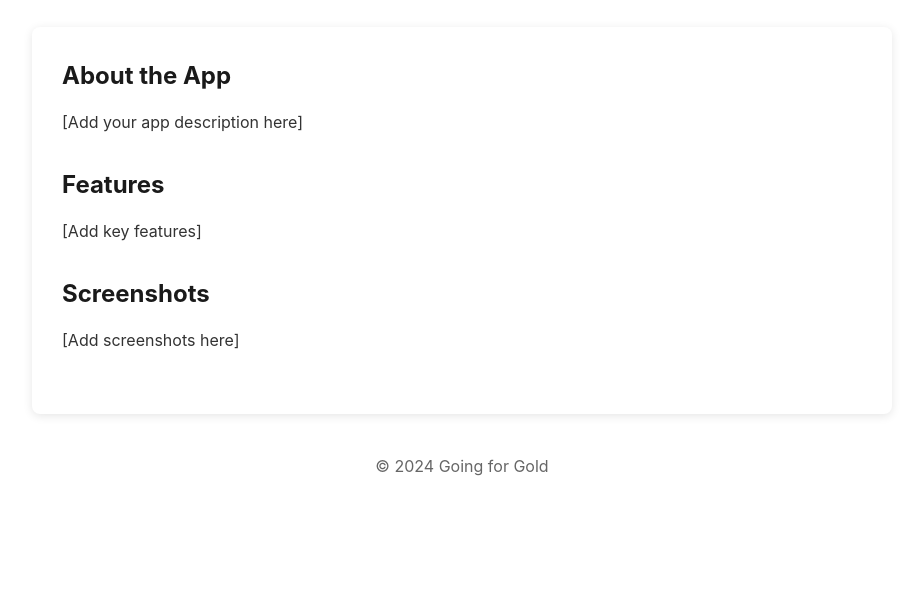
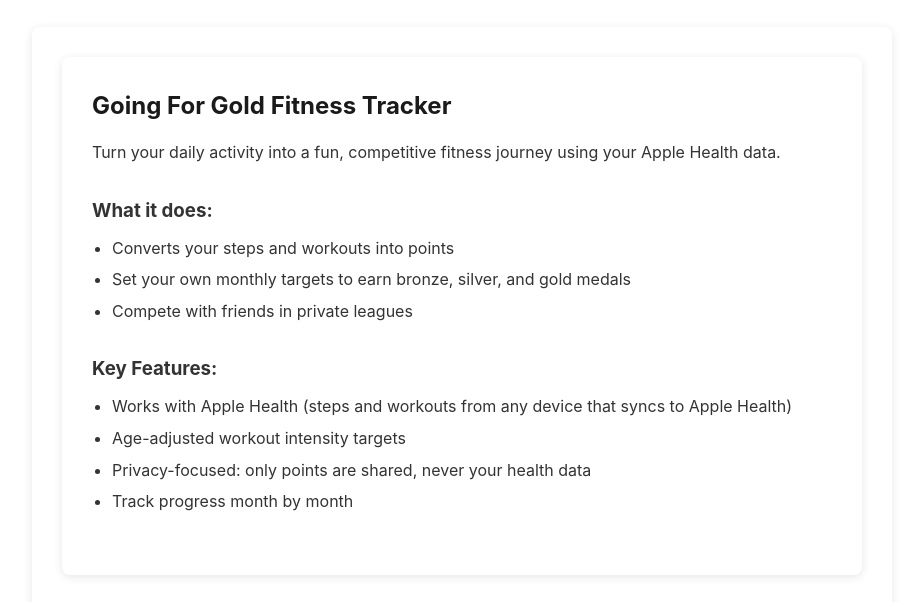
Before and after one commit to dp2020-dev/going-for-gold-site, a plain HTML site: page index.html in a window 1280 px wide. Shown: the part 150-752 px from the top of the page, without its empty margins (178-1101 px from the left). Drawn offline with Linux system fonts and the light colour scheme.

Commit message:
moving text from help to index

```diff
--- a/index.html
+++ b/index.html
@@ -19,8 +19,32 @@
 
     <main>
         <section>
-            <h2>About the App</h2>
-            <p>[Add your app description here]</p>
+
+    <main>
+        <section>
+            <h2>Going For Gold Fitness Tracker</h2>
+            <p>Turn your daily activity into a fun, competitive fitness journey using your Apple Health data.</p>
+        </section>
+
+        <section>
+            <h3>What it does:</h3>
+            <ul>
+                <li>Converts your steps and workouts into points</li>
+                <li>Set your own monthly targets to earn bronze, silver, and gold medals</li>
+                <li>Compete with friends in private leagues</li>
+            </ul>
+        </section>
+
+        <section>
+            <h3>Key Features:</h3>
+            <ul>
+                <li>Works with Apple Health (steps and workouts from any device that syncs to Apple Health)</li>
+                <li>Age-adjusted workout intensity targets</li>
+                <li>Privacy-focused: only points are shared, never your health data</li>
+                <li>Track progress month by month</li>
+            </ul>
+        </section>
+
         </section>
 
         <section>
@@ -35,7 +59,7 @@
     </main>
 
     <footer>
-        <p>&copy; 2024 Going for Gold</p>
+        <p>&copy; 2026 Going for Gold</p>
     </footer>
 </body>
 </html>
```
Also changed, not shown: help.html (+29 -33 lines).
